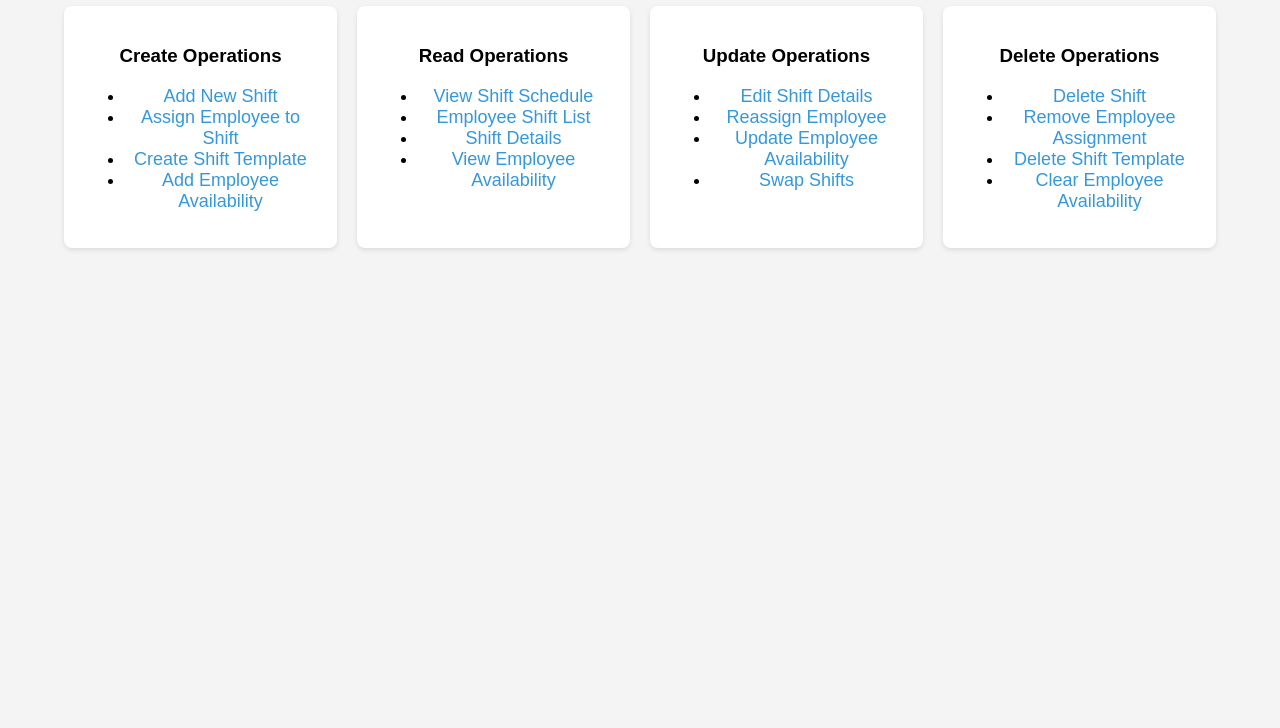
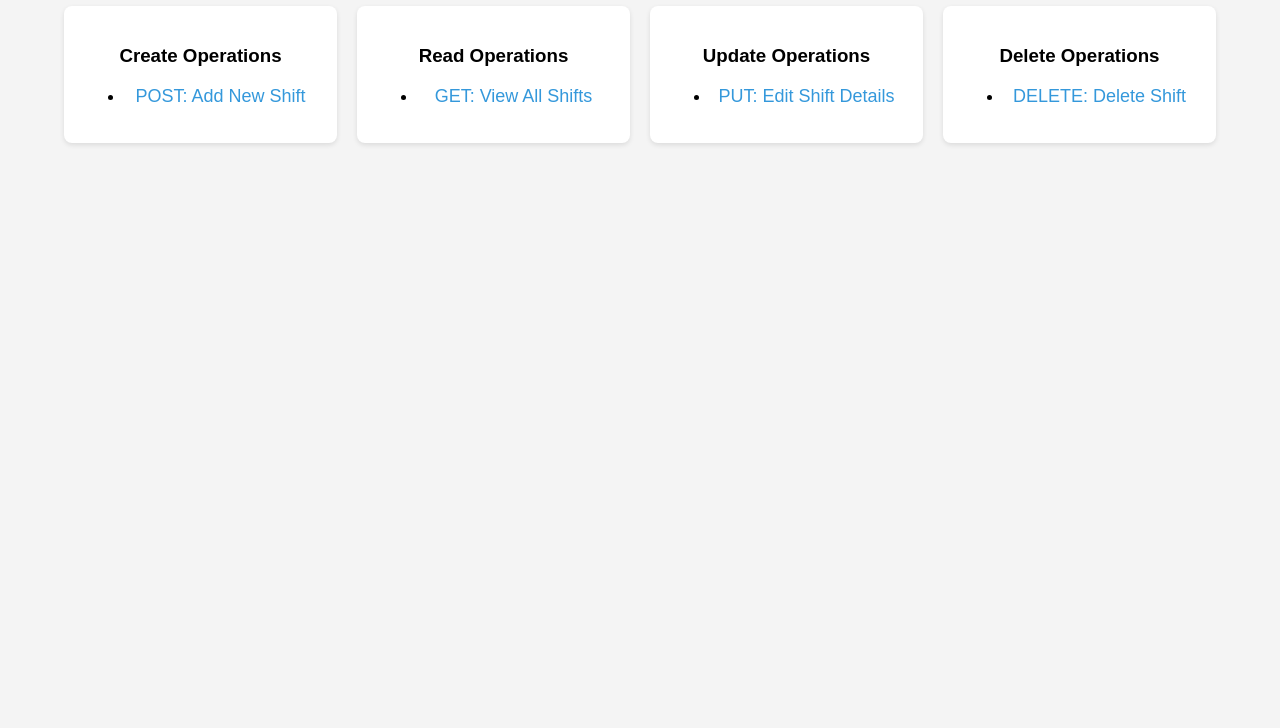
Before and after one commit to aljojose2552/Project123, a website: page index.html in a window 1280 px wide. Shown: the part 72-800 px from the top of the page. Drawn offline with Linux system fonts and the light colour scheme.

Commit message:
index page updated as needed for backend

```diff
--- a/index.html
+++ b/index.html
@@ -4,20 +4,17 @@
 
         <script src=""></script>
     </head>
-    <body
-
+    <body>
         <div class="container">
-        <h1>Employee Shift Assignment System</h1>
+            <h1>Backend Shift Management API</h1>
 
             <div class="grid">
                 <!-- Create Section -->
                 <div class="card">
                     <h3>Create Operations</h3>
                     <ul>
-                    <li><a href="#addShift">Add New Shift</a></li>
-                    <li><a href="#assignShift">Assign Employee to Shift</a></li>
-                    <li><a href="#createTemplate">Create Shift Template</a></li>
-                    <li><a href="#addAvailability">Add Employee Availability</a></li>
+                        <li><a href="/shifts" target="_blank">POST: Add New Shift</a></li>
+
                     </ul>
                 </div>
 
@@ -25,10 +22,8 @@
                 <div class="card">
                     <h3>Read Operations</h3>
                     <ul>
-                    <li><a href="#viewSchedule">View Shift Schedule</a></li>
-                    <li><a href="#viewEmployeeShifts">Employee Shift List</a></li>
-                    <li><a href="#viewShiftDetails">Shift Details</a></li>
-                    <li><a href="#viewAvailability">View Employee Availability</a></li>
+                        <li><a href="/shifts" target="_blank">GET: View All Shifts</a></li>
+
                     </ul>
                 </div>
 
@@ -36,10 +31,8 @@
                 <div class="card">
                     <h3>Update Operations</h3>
                     <ul>
-                    <li><a href="#editShift">Edit Shift Details</a></li>
-                    <li><a href="#reassignShift">Reassign Employee</a></li>
-                    <li><a href="#updateAvailability">Update Employee Availability</a></li>
-                    <li><a href="#swapShifts">Swap Shifts</a></li>
+                        <li><a href="/shifts/:name" target="_blank">PUT: Edit Shift Details</a></li>
+
                     </ul>
                 </div>
 
@@ -47,14 +40,11 @@
                 <div class="card">
                     <h3>Delete Operations</h3>
                     <ul>
-                    <li><a href="#deleteShift">Delete Shift</a></li>
-                    <li><a href="#removeAssignment">Remove Employee Assignment</a></li>
-                    <li><a href="#deleteTemplate">Delete Shift Template</a></li>
-                    <li><a href="#clearAvailability">Clear Employee Availability</a></li>
+                        <li><a href="/shifts/:name" target="_blank">DELETE: Delete Shift</a></li>
+
                     </ul>
                 </div>
             </div>
         </div>
-
     </body>
     </html>
```
Lines whose indentation alone changed are shown as unchanged.
